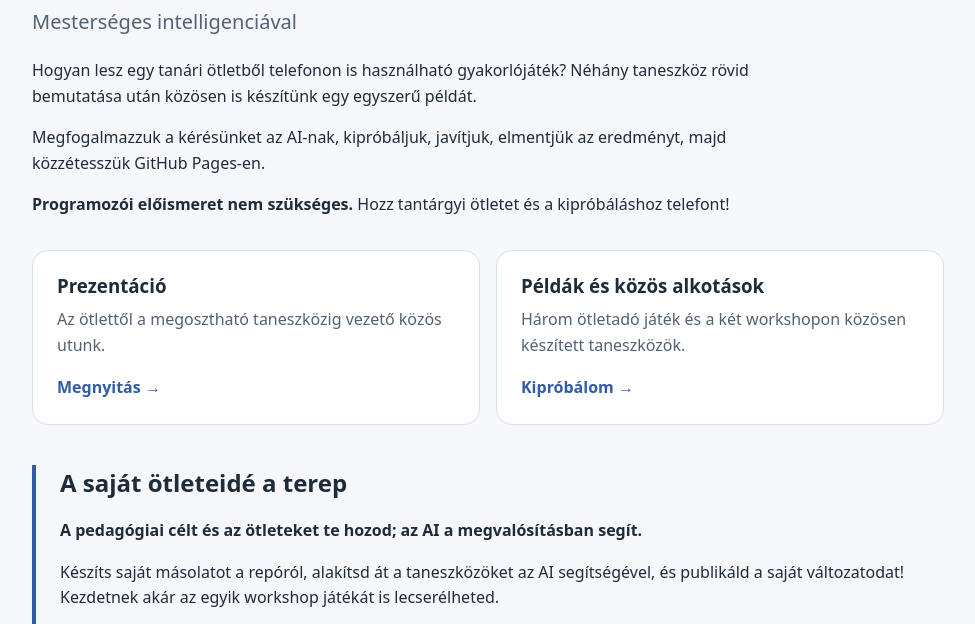
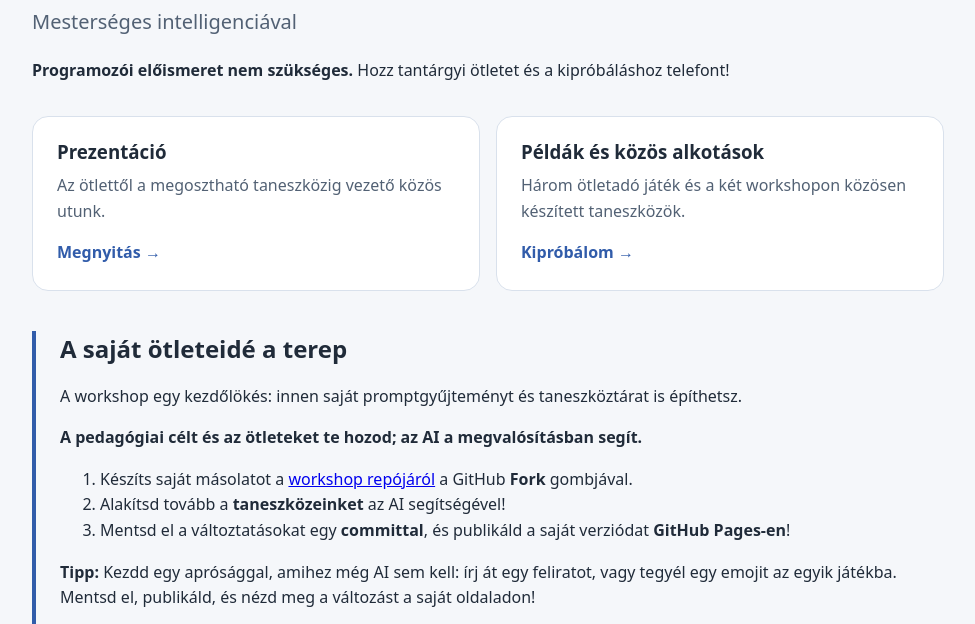
Before and after one commit to ezolmik/ai-taneszkoz-workshop, a plain HTML site: page index.html in a window 1280 px wide. Shown: the part 161-785 px from the top of the page, without its empty margins (152-1127 px from the left). Drawn offline with Linux system fonts and the light colour scheme.

Commit message:
fix: main index.html

```diff
--- a/index.html
+++ b/index.html
@@ -140,15 +140,6 @@
 
             <div class="intro">
                 <p>
-                    Hogyan lesz egy tanári ötletből telefonon is használható
-                    gyakorlójáték? Néhány taneszköz rövid bemutatása után
-                    közösen is készítünk egy egyszerű példát.
-                </p>
-                <p>
-                    Megfogalmazzuk a kérésünket az AI-nak, kipróbáljuk, javítjuk,
-                    elmentjük az eredményt, majd közzétesszük GitHub Pages-en.
-                </p>
-                <p>
                     <strong>Programozói előismeret nem szükséges.</strong>
                     Hozz tantárgyi ötletet és a kipróbáláshoz telefont!
                 </p>
@@ -171,21 +162,34 @@
                 <span class="go">Kipróbálom →</span>
             </a>
         </nav>
-
         <section class="followup" aria-labelledby="folytatas">
             <h2 id="folytatas">A saját ötleteidé a terep</h2>
+            <p>
+                A workshop egy kezdőlökés: innen saját promptgyűjteményt
+                és taneszköztárat is építhetsz.
+            </p>
             <p>
                 <strong>A pedagógiai célt és az ötleteket te hozod;
                     az AI a megvalósításban segít.</strong>
             </p>
+            <ol>
+                <li>
+                    Készíts saját másolatot a
+                    <a href="https://github.com/ezolmik/ai-taneszkoz-workshop">workshop repójáról</a>
+                    a GitHub <strong>Fork</strong> gombjával.
+                </li>
+                <li>
+                    Alakítsd tovább a <strong>taneszközeinket</strong> az AI segítségével!
+                </li>
+                <li>
+                    Mentsd el a változtatásokat egy <strong>committal</strong>,
+                    és publikáld a saját verziódat <strong>GitHub Pages-en</strong>!
+                </li>
+            </ol>
             <p>
-                Készíts saját másolatot a repóról, alakítsd át a taneszközöket
-                az AI segítségével, és publikáld a saját változatodat!
-                Kezdetnek akár az egyik workshop játékát is lecserélheted.
-            </p>
-            <p>
-                A workshop egy kezdőlökés. Innen saját promptgyűjteményt
-                és taneszköztárat is építhetsz.
+                <strong>Tipp:</strong> Kezdd egy aprósággal, amihez még AI sem kell:
+                írj át egy feliratot, vagy tegyél egy emojit az egyik játékba.
+                Mentsd el, publikáld, és nézd meg a változást a saját oldaladon!
             </p>
         </section>
 
```
